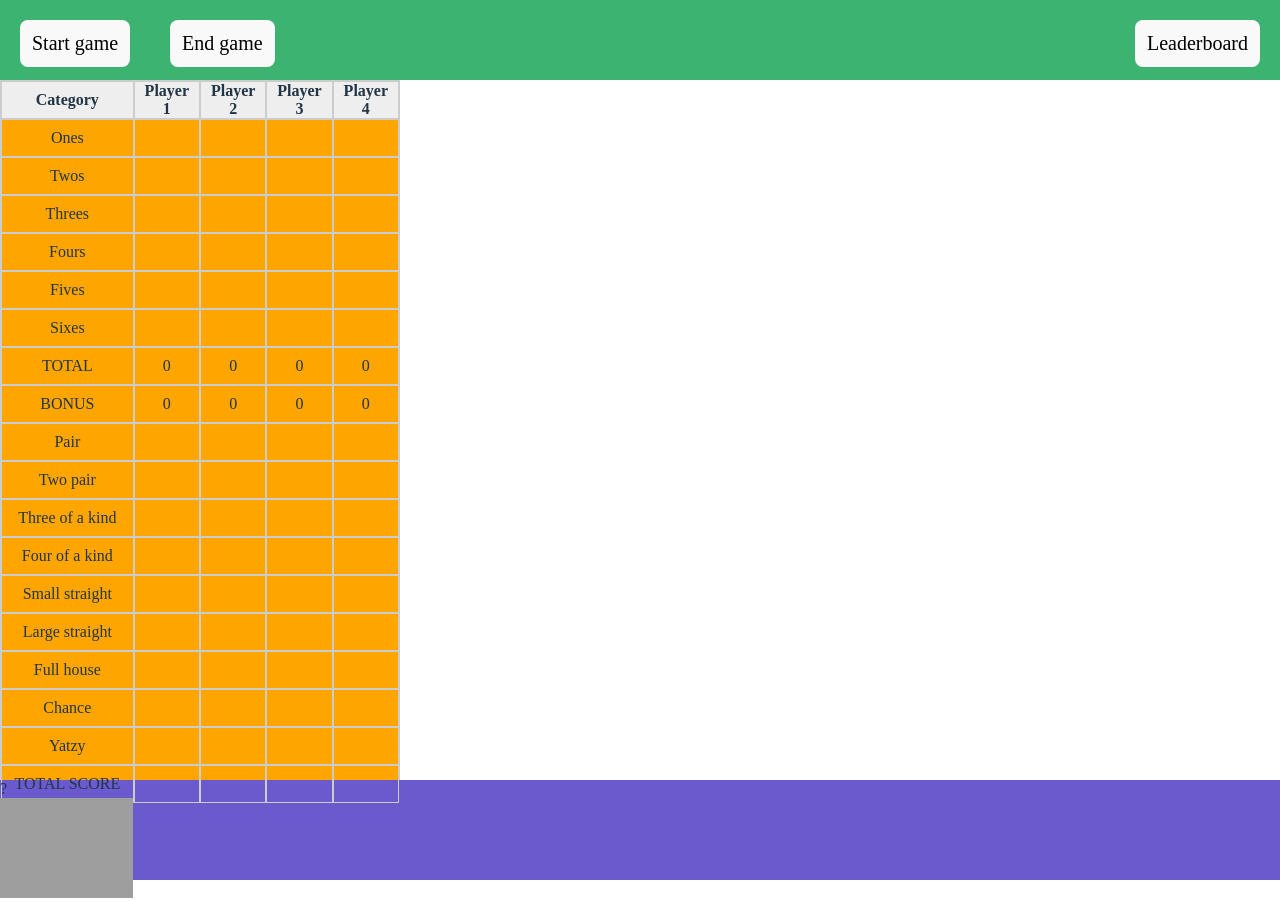
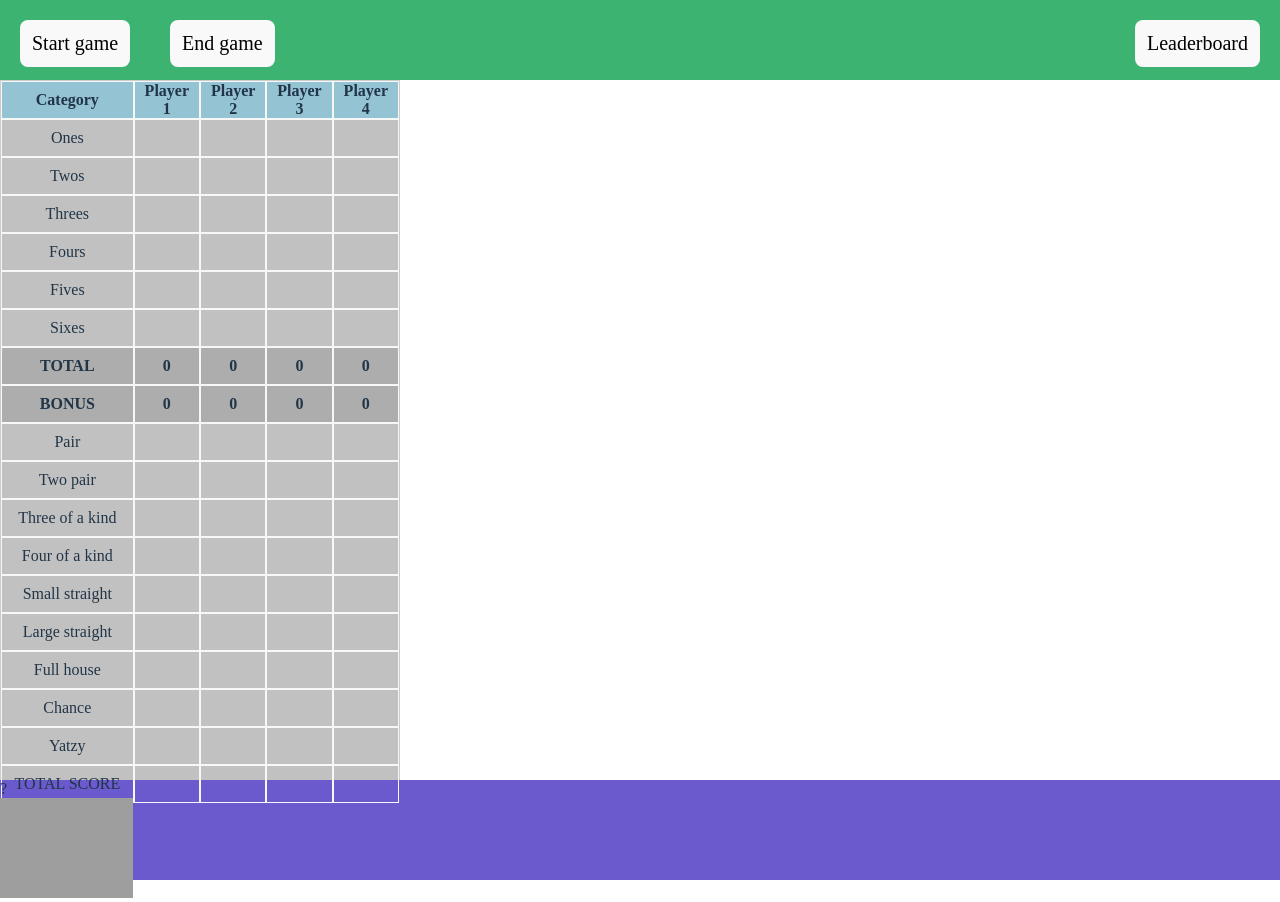
Before and after one commit to jasminlehtola/Yatzy, a React (Vite) app: page / in a window 1280 px wide. Built offline with nearby package versions, Linux system fonts and the light colour scheme; grey boxes are pictures that could not be loaded.

Commit message:
Double-clicking the cell allows to change the value. Css changes

```diff
--- a/src/components/scoreboard.jsx
+++ b/src/components/scoreboard.jsx
@@ -1,6 +1,8 @@
 import { useState, Fragment } from "react"
 
-// muuta myöhemmin Player-otsikot päivittymään pelaajien syöttämillä nimillä
+// TODO: lisää muokkausmahdollisuus (tuplaklikkauksella?) soluihin, joissa on jo arvo (jos menee vahingossa väärin)
+// TODO: muuta myöhemmin Player-otsikot päivittymään pelaajien syöttämillä nimillä
+
 const Scoreboard = ({ players, categories, scores, setScores }) => {
   const [editingCell, setEditingCell] = useState(null)
 
@@ -58,7 +60,7 @@ const Scoreboard = ({ players, categories, scores, setScores }) => {
     }
 
     // BONUS row
-    if (category ==="BONUS") {
+    if (category === "BONUS") {
       const total = calculateUpperTotal(scores, playerIndex)
       return calculateBonus(total)
     }
@@ -81,7 +83,9 @@ const Scoreboard = ({ players, categories, scores, setScores }) => {
 
         {categories.map((category) => (
           <Fragment key={category}>
-            <div className="cell category">{category}</div>
+            <div className={`cell category ${category === "TOTAL" || category === "BONUS" ? "calculated" : ""}`}>
+              {category}
+            </div>
 
             {players.map((_, playerIndex) => {
               const isEditing =
@@ -91,14 +95,19 @@ const Scoreboard = ({ players, categories, scores, setScores }) => {
               return (
                 <div
                   key={playerIndex}
-                  className="cell"
+                  className={`cell ${category === "TOTAL" || category === "BONUS" ? "calculated" : ""}`}
                   onClick={() => {
                     if (!isEditing) handleCellClick(category, playerIndex)
+                  }}
+                  onDoubleClick={() => {
+                    if (category === "TOTAL" || category === "BONUS") return
+                    setEditingCell({ category, playerIndex })
                   }}
                 >
                   {isEditing ? (
                     <input
                       type="number"
+                      defaultValue={scores[category]?.[playerIndex] ?? ""}
                       autoFocus
                       onBlur={(e) =>
                         saveValue(category, playerIndex, e.target.value)
--- a/src/index.css
+++ b/src/index.css
@@ -72,7 +72,7 @@ button:focus-visible {
 .scoreboard {
     width: 400px;
     height: 700px;
-    background-color: Orange;
+    background-color: rgb(193, 193, 193);
 }
 
 @media (prefers-color-scheme: light) {
@@ -89,7 +89,9 @@ button:focus-visible {
 }
 
 
-/* Custom styles for the scoreboard component */
+/* -----------------------------------------
+* Custom styles for the scoreboard component
+---------------------------------------------*/
 .grid-table {
   display: grid;
   grid-template-columns: 2fr repeat(4, 1fr);
@@ -97,10 +99,9 @@ button:focus-visible {
 
 }
 
-
 .cell {
   padding: 8px;
-  border: 1px solid #ccc;
+  border: 1px solid #f7f7f7;
   text-align: center;
   min-width: 45px;
   max-width: 55;
@@ -115,12 +116,11 @@ button:focus-visible {
 }
 
 .cell:not(.header):not(.category):hover {
-  background-color: #f0f0f0;
+  background-color: #8b8989;
 }
 
-
 .header {
-  background: #eee;
+  background: #94c3d4;
   font-weight: bold;
 }
 
@@ -128,3 +128,8 @@ button:focus-visible {
   text-align: left;
   font-weight: 500;
 }
+
+.cell.calculated {
+  font-weight: bold;
+  background-color: #adadad;
+}
```
